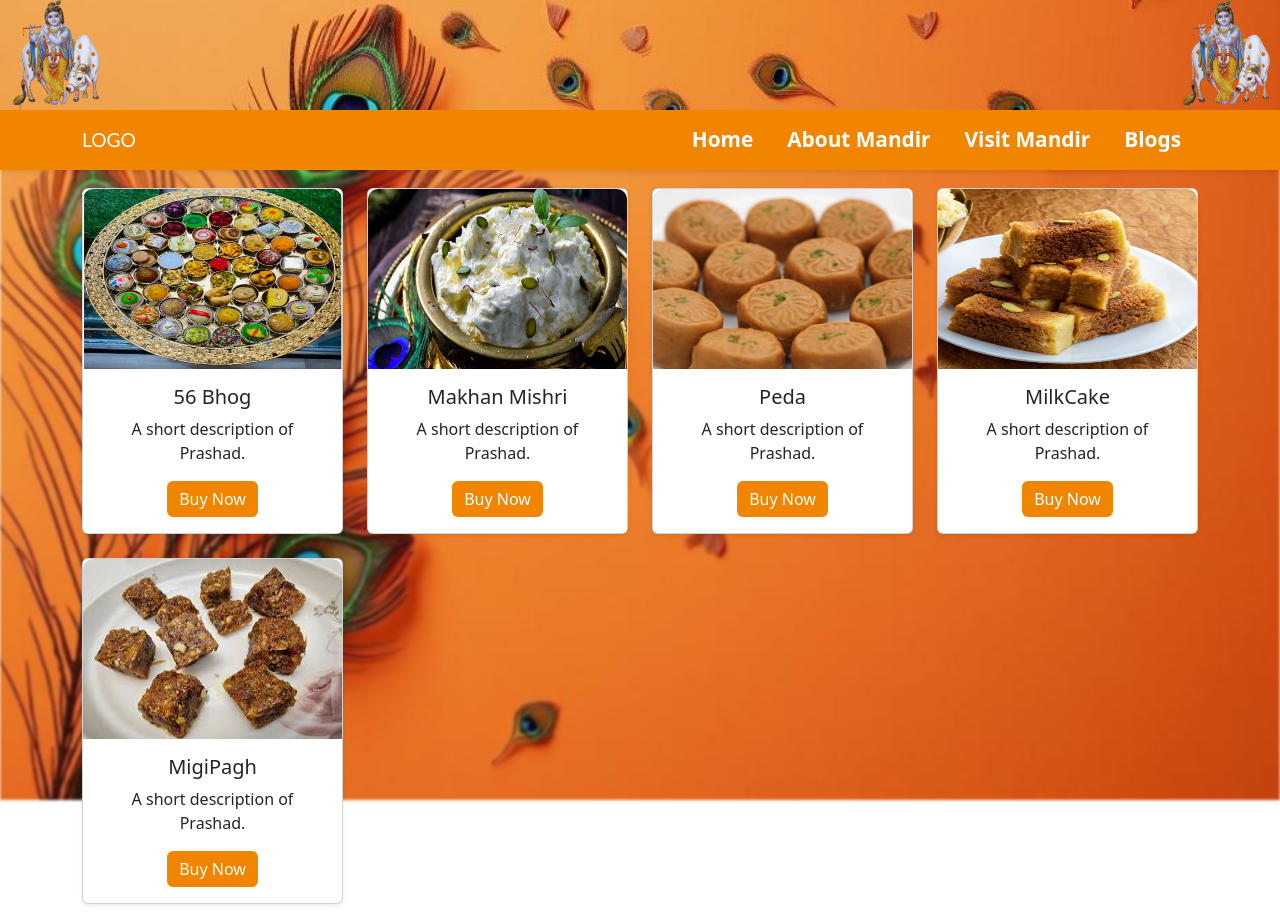
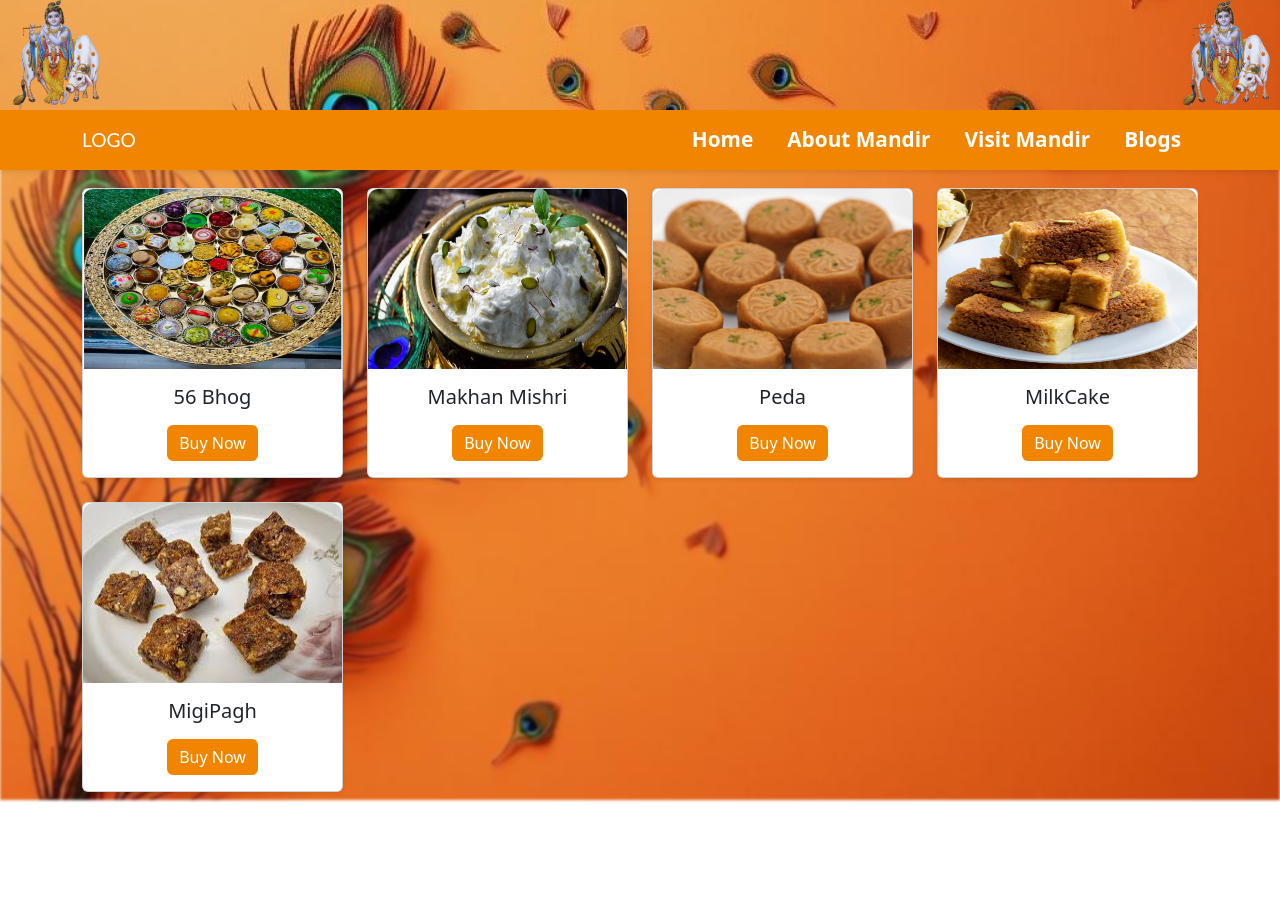
Before and after one commit to AAbhishek1234/Bankebihariwebsite, a React (Create React App) app: page /product/prashad in a window 1280 px wide. After the commit the page ends 812 px from the top, so only its background shows below. Built offline with nearby package versions, Linux system fonts and the light colour scheme.

Commit message:
prashadd

```diff
--- a/src/pages/Prashad.jsx
+++ b/src/pages/Prashad.jsx
@@ -63,7 +63,7 @@ const PrashadGrid = () => {
                   {product.title}
                 </Card.Title>
                 <Card.Text className="prashad-card-description text-center">
-                  {product.description}
+                  {/* {product.description} */}
                 </Card.Text>
                 <div className="d-flex justify-content-center">
                   <Button
```
